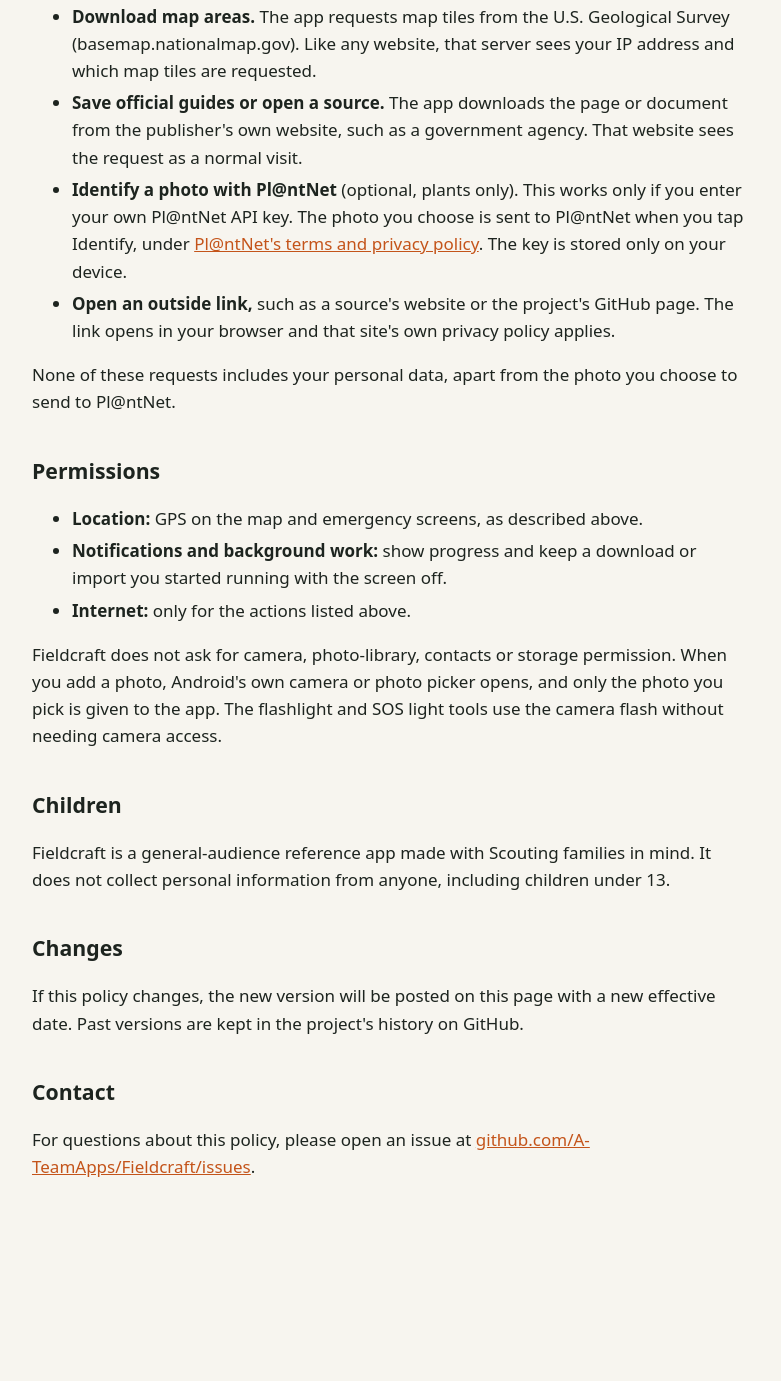
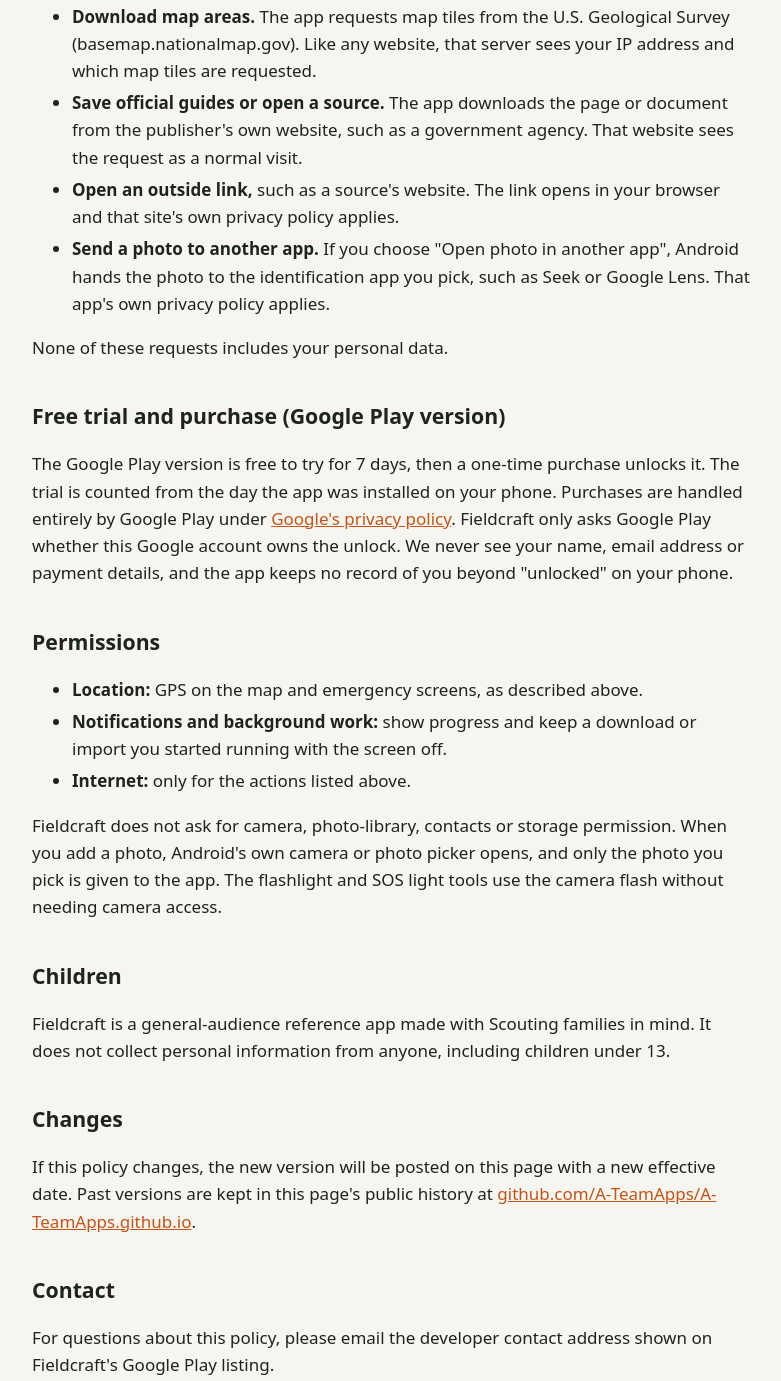
Before and after one commit to A-TeamApps/A-TeamApps.github.io, a plain HTML site: page Fieldcraft/privacy.html in a window 1280 px wide. Shown: the part 1279-2660 px from the top of the page, without its empty margins (248-1029 px from the left). Before the commit the page ends 2540 px from the top, so only its background shows below. Drawn offline with Linux system fonts and the light colour scheme.

Commit message:
Fieldcraft privacy policy: free trial and Google Play purchase; online photo ID removed
Co-Authored-By: Claude Opus 5.5 <noreply@anthropic.com>

```diff
--- a/Fieldcraft/privacy.html
+++ b/Fieldcraft/privacy.html
@@ -21,7 +21,7 @@
 <p class="mu">Effective 16 November 2026 · applies to the Fieldcraft Android app and its web version</p>
 
 <div class="box">
-<p><b>Short version:</b> Fieldcraft has no accounts, ads, analytics or tracking. We don't collect, receive or sell any of your data. Everything you enter stays on your device. The app only goes online when you ask it to, for example to download a map or a document, or to identify a photo with Pl@ntNet.</p>
+<p><b>Short version:</b> Fieldcraft has no accounts, ads, analytics or tracking. We don't collect, receive or sell any of your data. Everything you enter stays on your device. The app only goes online when you ask it to, for example to download a map or a document, or to buy the unlock through Google Play.</p>
 </div>
 
 <h2>What we collect</h2>
@@ -46,10 +46,13 @@
 <ul>
   <li><b>Download map areas.</b> The app requests map tiles from the U.S. Geological Survey (basemap.nationalmap.gov). Like any website, that server sees your IP address and which map tiles are requested.</li>
   <li><b>Save official guides or open a source.</b> The app downloads the page or document from the publisher's own website, such as a government agency. That website sees the request as a normal visit.</li>
-  <li><b>Identify a photo with Pl@ntNet</b> (optional, plants only). This works only if you enter your own Pl@ntNet API key. The photo you choose is sent to Pl@ntNet when you tap Identify, under <a href="https://my.plantnet.org/">Pl@ntNet's terms and privacy policy</a>. The key is stored only on your device.</li>
-  <li><b>Open an outside link,</b> such as a source's website or the project's GitHub page. The link opens in your browser and that site's own privacy policy applies.</li>
+  <li><b>Open an outside link,</b> such as a source's website. The link opens in your browser and that site's own privacy policy applies.</li>
+  <li><b>Send a photo to another app.</b> If you choose "Open photo in another app", Android hands the photo to the identification app you pick, such as Seek or Google Lens. That app's own privacy policy applies.</li>
 </ul>
-<p>None of these requests includes your personal data, apart from the photo you choose to send to Pl@ntNet.</p>
+<p>None of these requests includes your personal data.</p>
+
+<h2>Free trial and purchase (Google Play version)</h2>
+<p>The Google Play version is free to try for 7 days, then a one-time purchase unlocks it. The trial is counted from the day the app was installed on your phone. Purchases are handled entirely by Google Play under <a href="https://policies.google.com/privacy">Google's privacy policy</a>. Fieldcraft only asks Google Play whether this Google account owns the unlock. We never see your name, email address or payment details, and the app keeps no record of you beyond "unlocked" on your phone.</p>
 
 <h2>Permissions</h2>
 <ul>
@@ -63,10 +66,10 @@
 <p>Fieldcraft is a general-audience reference app made with Scouting families in mind. It does not collect personal information from anyone, including children under 13.</p>
 
 <h2>Changes</h2>
-<p>If this policy changes, the new version will be posted on this page with a new effective date. Past versions are kept in the project's history on GitHub.</p>
+<p>If this policy changes, the new version will be posted on this page with a new effective date. Past versions are kept in this page's public history at <a href="https://github.com/A-TeamApps/A-TeamApps.github.io">github.com/A-TeamApps/A-TeamApps.github.io</a>.</p>
 
 <h2>Contact</h2>
-<p>For questions about this policy, please open an issue at <a href="https://github.com/A-TeamApps/Fieldcraft/issues">github.com/A-TeamApps/Fieldcraft/issues</a>.</p>
+<p>For questions about this policy, please email the developer contact address shown on Fieldcraft's Google Play listing.</p>
 </main>
 </body>
 </html>
```
